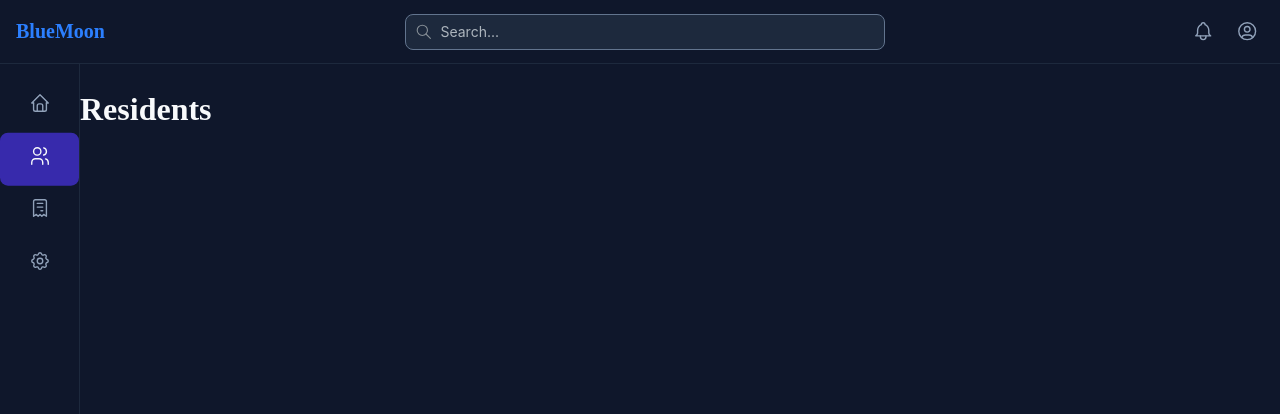
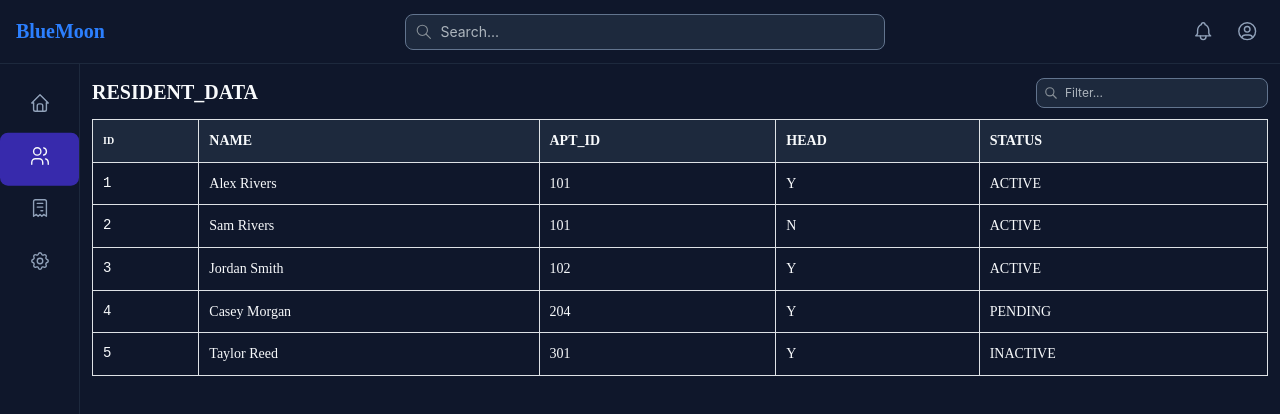
Before and after one commit to FairyHmm/BlueMoon, a React (Vite) app: page /residents in a window 1280 px wide. Shown: the top 414 px of the page. Built offline with nearby package versions, Linux system fonts and the light colour scheme.

Commit message:
feat: Create mock data, and display in Residents.jsx

```diff
--- /dev/null
+++ b/src/data/mockData.json
@@ -0,0 +1,94 @@
+{
+  "apartments": [
+    { "id": "101", "area": 75.5, "type": "Standard", "floor": 1 },
+    { "id": "102", "area": 45.0, "type": "Studio", "floor": 1 },
+    { "id": "204", "area": 120.0, "type": "Duplex", "floor": 2 },
+    { "id": "301", "area": 150.5, "type": "Penthouse", "floor": 3 },
+    { "id": "302", "area": 85.0, "type": "Standard", "floor": 3 }
+  ],
+  "residents": [
+    {
+      "id": 1,
+      "apartment_id": "101",
+      "name": "Alex Rivers",
+      "is_head": true,
+      "status": "active"
+    },
+    {
+      "id": 2,
+      "apartment_id": "101",
+      "name": "Sam Rivers",
+      "is_head": false,
+      "status": "active"
+    },
+    {
+      "id": 3,
+      "apartment_id": "102",
+      "name": "Jordan Smith",
+      "is_head": true,
+      "status": "active"
+    },
+    {
+      "id": 4,
+      "apartment_id": "204",
+      "name": "Casey Morgan",
+      "is_head": true,
+      "status": "pending"
+    },
+    {
+      "id": 5,
+      "apartment_id": "301",
+      "name": "Taylor Reed",
+      "is_head": true,
+      "status": "inactive"
+    }
+  ],
+  "vehicles": [
+    { "plate_number": "ABC-1234", "apartment_id": "101", "type": "car" },
+    { "plate_number": "MOTO-99", "apartment_id": "101", "type": "motorbike" },
+    { "plate_number": "XYZ-7890", "apartment_id": "204", "type": "car" }
+  ],
+  "fee_types": [
+    { "id": 1, "name": "Management", "price": 15.0, "calc_method": "per_m2" },
+    { "id": 2, "name": "Parking (Car)", "price": 50.0, "calc_method": "fixed" },
+    { "id": 3, "name": "Parking (Bike)", "price": 20.0, "calc_method": "fixed" }
+  ],
+  "bills": [
+    {
+      "id": 1001,
+      "apartment_id": "101",
+      "fee_id": 1,
+      "amount": 1132.5,
+      "status": "paid",
+      "due_date": "2026-04-01",
+      "paid_date": "2026-03-28"
+    },
+    {
+      "id": 1002,
+      "apartment_id": "101",
+      "fee_id": 2,
+      "amount": 50.0,
+      "status": "unpaid",
+      "due_date": "2026-05-01",
+      "paid_date": null
+    }
+  ],
+  "users": [
+    { "username": "arivers_admin", "role": "admin", "resident_id": 1 },
+    { "username": "jsmith_user", "role": "resident", "resident_id": 3 }
+  ],
+  "absence_logs": [
+    {
+      "id": 501,
+      "resident_id": 3,
+      "type": "vacation",
+      "log_date": "2026-05-10"
+    },
+    {
+      "id": 502,
+      "resident_id": 5,
+      "type": "moved_out",
+      "log_date": "2026-01-15"
+    }
+  ]
+}
--- a/src/pages/Residents.jsx
+++ b/src/pages/Residents.jsx
@@ -1,3 +1,63 @@
+import { useEffect, useState } from 'react';
+import { Container, Table, TextInput, Text, Stack, Group, Loader, Center } from '@mantine/core';
+import { IconSearch } from '@tabler/icons-react';
+import { dataService } from '../services/dataService';
+
 export default function Residents() {
-  return <h1>Residents</h1>;
+  const [data, setData] = useState([]);
+  const [loading, setLoading] = useState(true);
+  const [query, setQuery] = useState('');
+
+  useEffect(() => {
+    dataService.getResidents().then(res => {
+      setData(res);
+      setLoading(false);
+    });
+  }, []);
+
+  const filtered = data.filter(r =>
+    r.name.toLowerCase().includes(query.toLowerCase()) || r.apartment_id.includes(query)
+  );
+
+  if (loading) return <Center h="100vh"><Loader size="sm" /></Center>;
+
+  return (
+    <Container fluid p="sm">
+      <Stack gap="xs">
+        <Group justify="space-between">
+          <Text fw={700} size="xl">RESIDENT_DATA</Text>
+          <TextInput
+            placeholder="Filter..."
+            size="xs"
+            leftSection={<IconSearch size={14} />}
+            value={query}
+            onChange={(e) => setQuery(e.currentTarget.value)}
+          />
+        </Group>
+
+        <Table withTableBorder withColumnBorders verticalSpacing="xs">
+          <Table.Thead bg="var(--color-bg-card)">
+            <Table.Tr>
+              <Table.Th style={{ fontSize: '10px' }}>ID</Table.Th>
+              <Table.Th>NAME</Table.Th>
+              <Table.Th>APT_ID</Table.Th>
+              <Table.Th>HEAD</Table.Th>
+              <Table.Th>STATUS</Table.Th>
+            </Table.Tr>
+          </Table.Thead>
+          <Table.Tbody>
+            {filtered.map((res) => (
+              <Table.Tr key={res.id}>
+                <Table.Td style={{ fontFamily: 'monospace' }}>{res.id}</Table.Td>
+                <Table.Td fw={500}>{res.name}</Table.Td>
+                <Table.Td>{res.apartment_id}</Table.Td>
+                <Table.Td>{res.is_head ? 'Y' : 'N'}</Table.Td>
+                <Table.Td>{res.status.toUpperCase()}</Table.Td>
+              </Table.Tr>
+            ))}
+          </Table.Tbody>
+        </Table>
+      </Stack>
+    </Container>
+  );
 }
--- /dev/null
+++ b/src/services/dataService.js
@@ -0,0 +1,10 @@
+import db from "../data/mockData.json";
+
+export const dataService = {
+  async getResidents() {
+    return db.residents.map((res) => ({
+      ...res,
+      apt_area: db.apartments.find((a) => a.id === res.apartment_id)?.area || 0,
+    }));
+  },
+};
```
